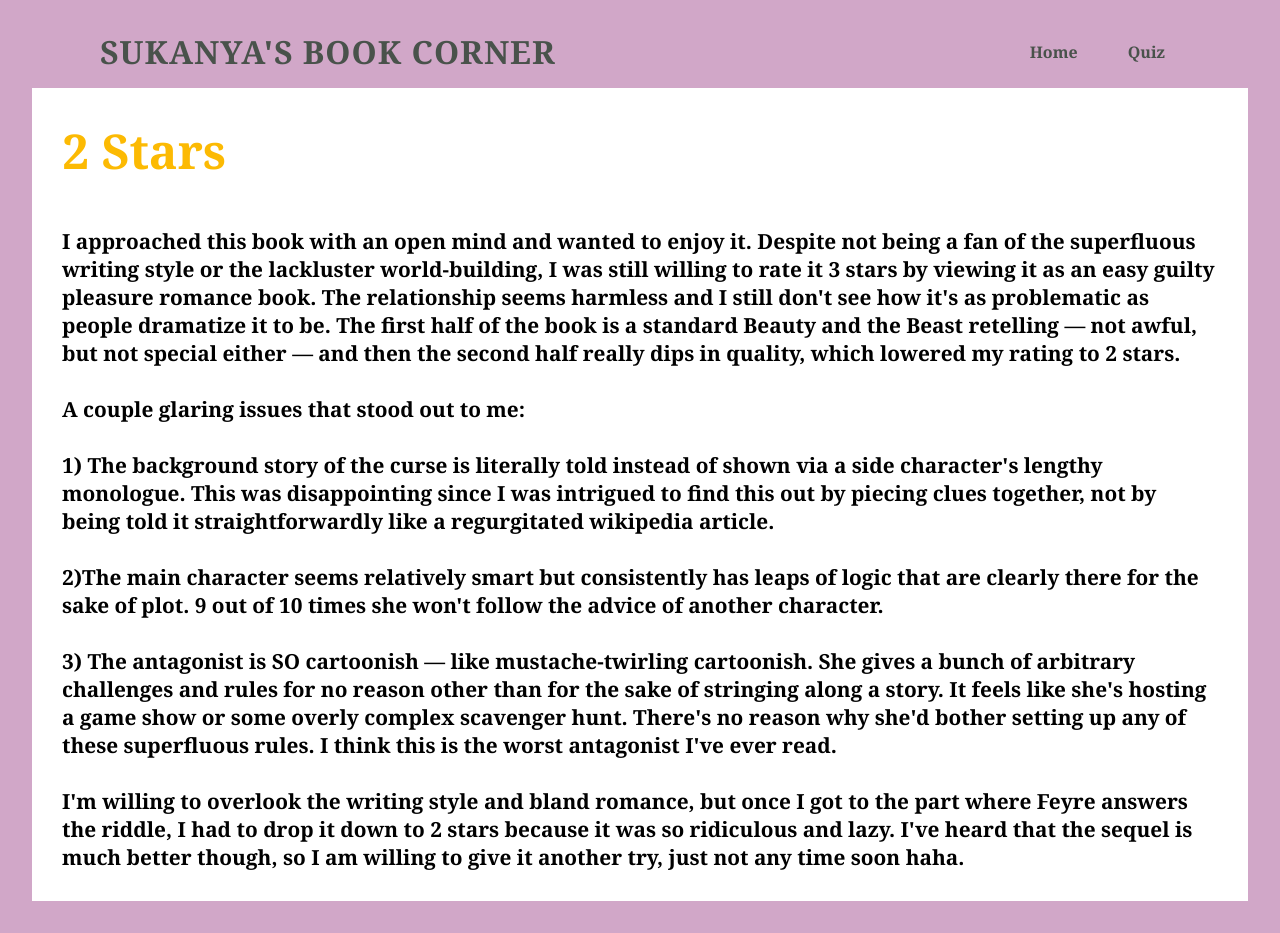
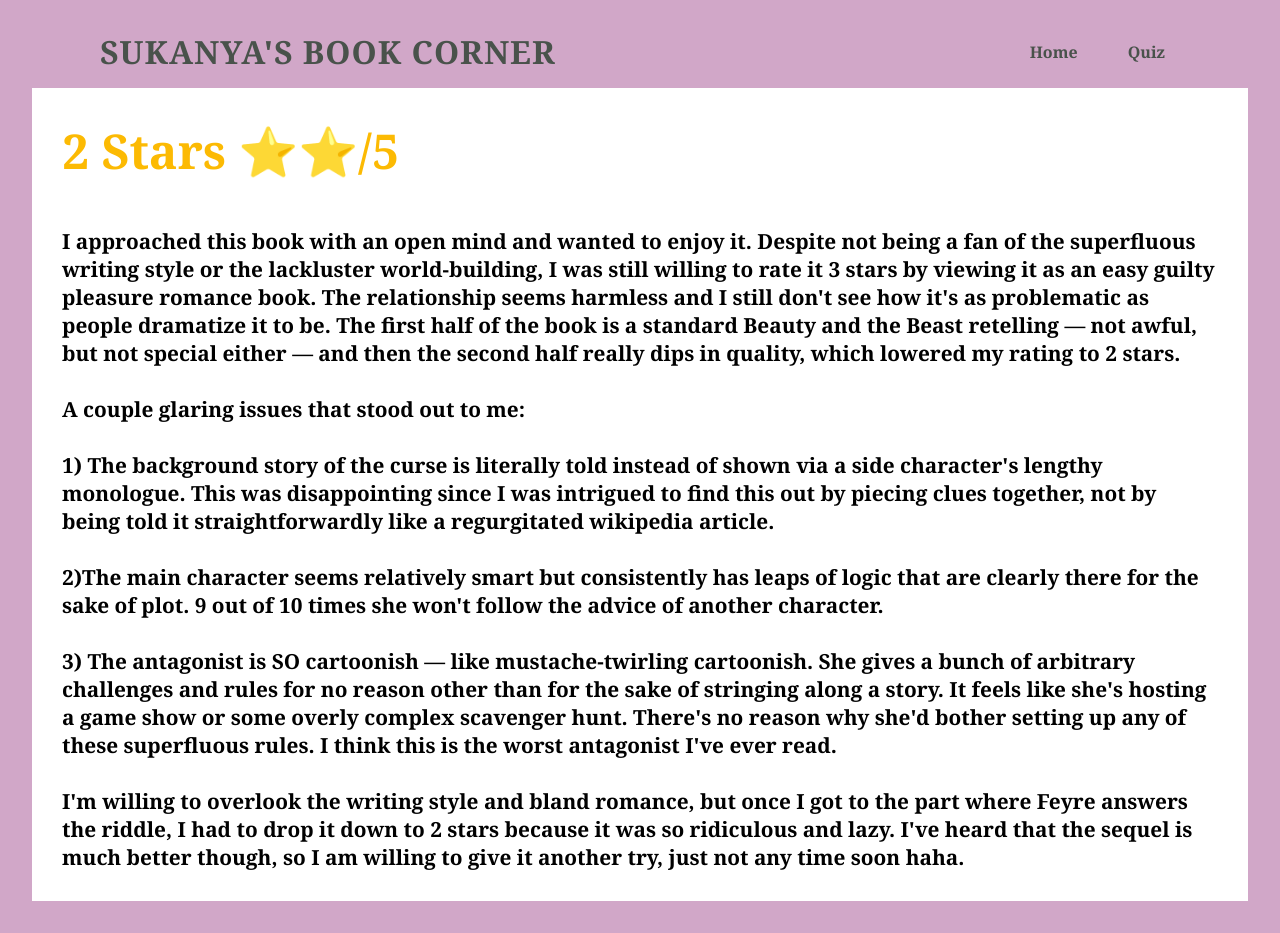
Before and after one commit to svasudevan-coder/sukanyasbookcorner.github.io, a plain HTML site: page acotar.html in a window 1280 px wide. Drawn offline with Linux system fonts and the light colour scheme.

Commit message:
Update acotar.html

```diff
--- a/acotar.html
+++ b/acotar.html
@@ -17,7 +17,7 @@
 <body>
     <div class="rev-cont">
         <div class= "rev">
-        <h2><b>2 Stars</b></h2>
+        <h2><b>2 Stars ⭐⭐/5</b></h2>
         <br></br>
         <p>
             I approached this book with an open mind and wanted to enjoy it. Despite not being a fan of the superfluous writing style or the lackluster world-building, I was still willing to rate it 3 stars by viewing it as an easy guilty pleasure romance book. The relationship seems harmless and I still don't see how it's as problematic as people dramatize it to be. The first half of the book is a standard Beauty and the Beast retelling — not awful, but not special either — and then the second half really dips in quality, which lowered my rating to 2 stars.
```
